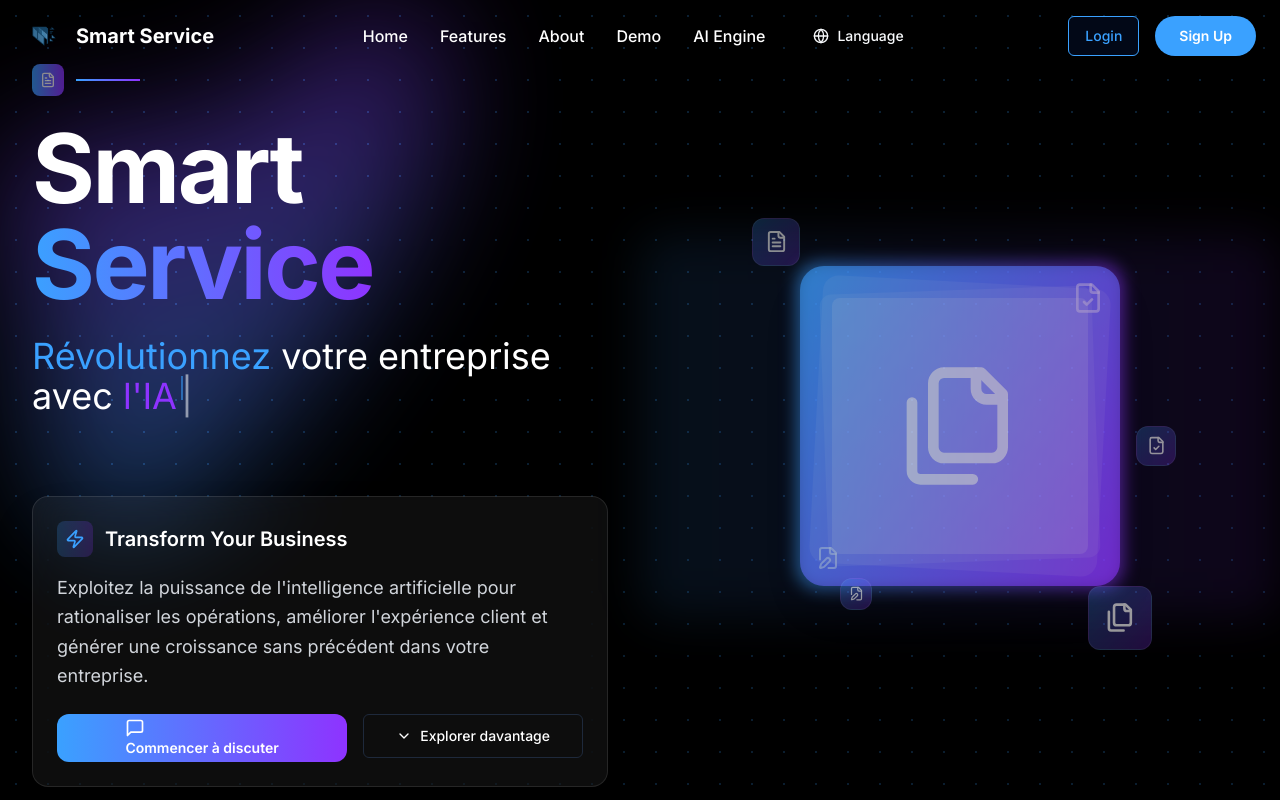
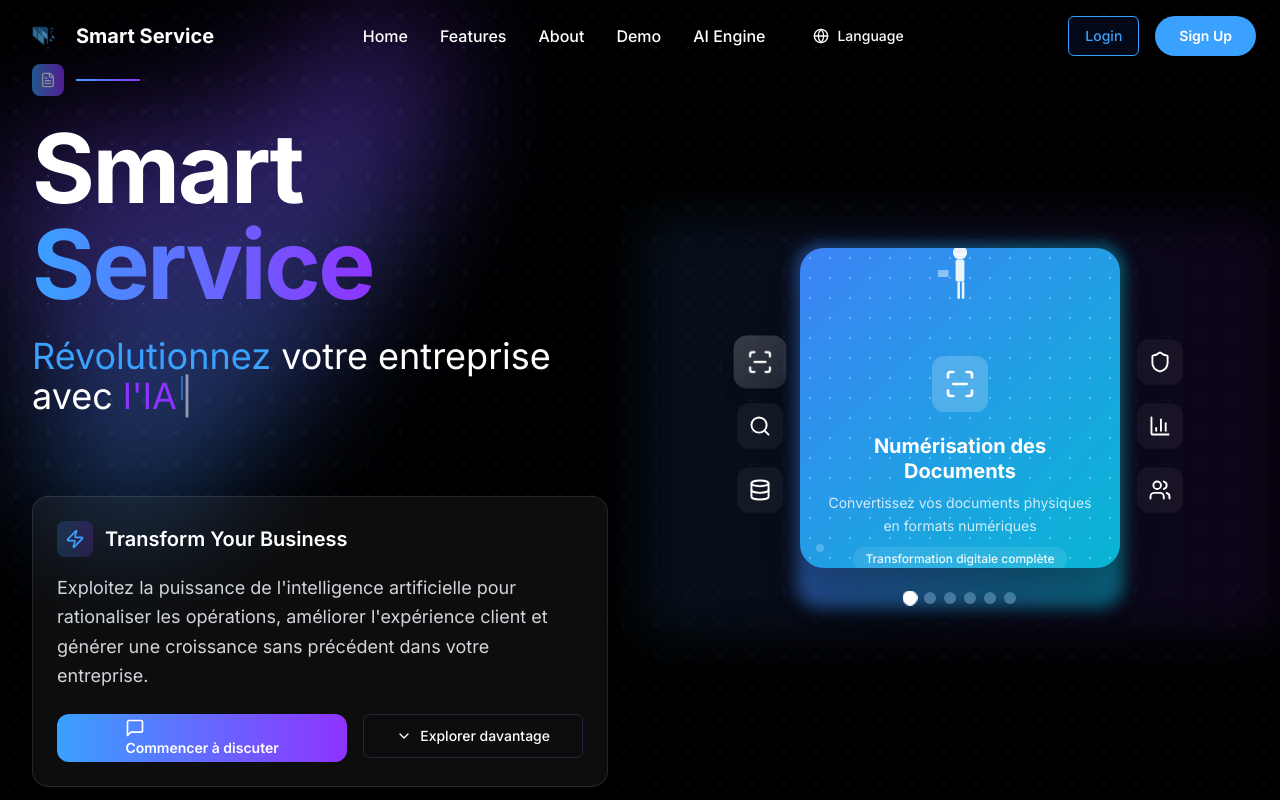
Before and after one commit to smart20718/smartservice, a React (Vite) app: page / in a window 1280 px wide. Shown: the top 800 px of the page. Built offline with nearby package versions, Linux system fonts and the light colour scheme.

Commit message:
new-HeroSection-Update

```diff
--- a/src/components/HeroSection.tsx
+++ b/src/components/HeroSection.tsx
@@ -1,4 +1,4 @@
-import { Play, ChevronDown, FileText, Zap, MessageSquare, Files, FileCheck, FileEdit } from "lucide-react";
+import { Play, ChevronDown, FileText, Zap, MessageSquare, Files, FileCheck, FileEdit, ScanLine, Database, Shield, Search, BarChart3, Users, User, UserCheck } from "lucide-react";
 import { useState, useEffect, useCallback, useMemo } from "react";
 
 // Mock components and hooks for demonstration
@@ -66,6 +66,130 @@ const TypewriterEffectSmooth = ({ words, className, cursorClassName }) => {
   );
 };
 
+// Human figure component
+const HumanFigure = ({ className, isActive, action }) => {
+  const baseClasses = `transition-all duration-700 ${isActive ? 'scale-110 opacity-100' : 'scale-100 opacity-70'}`;
+
+  return (
+    <div className={`${baseClasses} ${className}`}>
+      <svg viewBox="0 0 100 120" className="w-full h-full">
+        {/* Head */}
+        <circle cx="50" cy="15" r="8" fill="currentColor" className="drop-shadow-sm" />
+
+        {/* Body */}
+        <rect x="45" y="23" width="10" height="25" rx="2" fill="currentColor" />
+
+        {/* Arms */}
+        <rect
+          x="35" y="28" width="8" height="3" rx="1.5" fill="currentColor"
+          className={`origin-right transition-transform duration-500 ${
+            action === 'scanning' ? 'rotate-12 animate-pulse' :
+            action === 'typing' ? 'animate-bounce' :
+            action === 'organizing' ? 'rotate-45' : ''
+          }`}
+        />
+        <rect
+          x="57" y="28" width="8" height="3" rx="1.5" fill="currentColor"
+          className={`origin-left transition-transform duration-500 ${
+            action === 'scanning' ? '-rotate-12 animate-pulse' :
+            action === 'typing' ? 'animate-bounce' :
+            action === 'organizing' ? '-rotate-45' : ''
+          }`}
+        />
+
+        {/* Legs */}
+        <rect x="47" y="48" width="3" height="20" rx="1.5" fill="currentColor" />
+        <rect x="52" y="48" width="3" height="20" rx="1.5" fill="currentColor" />
+
+        {/* Interactive elements based on action */}
+        {action === 'scanning' && (
+          <g className="animate-pulse">
+            <rect x="25" y="35" width="12" height="8" rx="1" fill="white" opacity="0.8" />
+            <line x1="25" y1="37" x2="37" y2="37" stroke="currentColor" strokeWidth="0.5" />
+            <line x1="25" y1="39" x2="35" y2="39" stroke="currentColor" strokeWidth="0.5" />
+            <line x1="25" y1="41" x2="37" y2="41" stroke="currentColor" strokeWidth="0.5" />
+          </g>
+        )}
+
+        {action === 'typing' && (
+          <g>
+            <rect x="35" y="40" width="30" height="6" rx="1" fill="white" opacity="0.8" />
+            <rect x="37" y="42" width="2" height="2" rx="0.5" fill="currentColor" className="animate-pulse" />
+            <rect x="40" y="42" width="2" height="2" rx="0.5" fill="currentColor" />
+            <rect x="43" y="42" width="2" height="2" rx="0.5" fill="currentColor" />
+          </g>
+        )}
+
+        {action === 'organizing' && (
+          <g>
+            <rect x="65" y="25" width="8" height="10" rx="1" fill="white" opacity="0.9" className="animate-bounce" />
+            <rect x="68" y="38" width="8" height="10" rx="1" fill="white" opacity="0.7" />
+            <rect x="71" y="51" width="8" height="10" rx="1" fill="white" opacity="0.5" />
+          </g>
+        )}
+      </svg>
+    </div>
+  );
+};
+
+// Carousel data
+const carouselData = [
+  {
+    id: 1,
+    title: "Numérisation des Documents",
+    subtitle: "Convertissez vos documents physiques en formats numériques",
+    icon: ScanLine,
+    color: "from-blue-500 to-cyan-500",
+    action: "scanning",
+    description: "Transformation digitale complète"
+  },
+  {
+    id: 2,
+    title: "Reconnaissance OCR",
+    subtitle: "Extraction intelligente de texte à partir d'images",
+    icon: Search,
+    color: "from-purple-500 to-pink-500",
+    action: "typing",
+    description: "Technologie de pointe"
+  },
+  {
+    id: 3,
+    title: "Gestion Électronique",
+    subtitle: "Organisation et archivage automatisés",
+    icon: Database,
+    color: "from-green-500 to-emerald-500",
+    action: "organizing",
+    description: "Système intelligent"
+  },
+  {
+    id: 4,
+    title: "Sécurité des Données",
+    subtitle: "Protection avancée de vos informations",
+    icon: Shield,
+    color: "from-red-500 to-orange-500",
+    action: "scanning",
+    description: "Confidentialité garantie"
+  },
+  {
+    id: 5,
+    title: "Analyse & Reporting",
+    subtitle: "Insights et tableaux de bord en temps réel",
+    icon: BarChart3,
+    color: "from-indigo-500 to-purple-500",
+    action: "typing",
+    description: "Intelligence analytique"
+  },
+  {
+    id: 6,
+    title: "Collaboration d'Équipe",
+    subtitle: "Travail collaboratif sur vos documents",
+    icon: Users,
+    color: "from-teal-500 to-blue-500",
+    action: "organizing",
+    description: "Productivité collective"
+  }
+];
+
 // Mock translation object
 const mockTranslations = {
   landingPage: {
@@ -84,11 +208,12 @@ const mockTranslations = {
 };
 
 const HeroSection = () => {
-  const t = mockTranslations; // Mock useLanguage hook
+  const t = mockTranslations;
   const [isVisible, setIsVisible] = useState(false);
   const [scrollPosition, setScrollPosition] = useState(0);
   const [currentTitleIndex, setCurrentTitleIndex] = useState(0);
   const [isIntersecting, setIsIntersecting] = useState(false);
+  const [currentCarouselIndex, setCurrentCarouselIndex] = useState(0);
 
   // Memoize the typewriter words to prevent unnecessary recalculations
   const miniTitles = useMemo(() => {
@@ -107,7 +232,6 @@ const HeroSection = () => {
   // Optimized scroll handler with throttling
   const handleScroll = useCallback(() => {
     const scrollY = window.scrollY;
-    // Only update if scroll difference is significant to reduce re-renders
     if (Math.abs(scrollY - scrollPosition) > 2) {
       setScrollPosition(scrollY);
     }
@@ -148,16 +272,25 @@ const HeroSection = () => {
     if (heroElement) observer.observe(heroElement);
 
     // Title rotation with cleanup
-    const intervalId = setInterval(() => {
+    const titleIntervalId = setInterval(() => {
       setCurrentTitleIndex((prev) => (prev + 1) % miniTitles.length);
     }, 4000);
+
+    // Carousel rotation
+    const carouselIntervalId = setInterval(() => {
+      setCurrentCarouselIndex((prev) => (prev + 1) % carouselData.length);
+    }, 3000);
 
     return () => {
       window.removeEventListener('scroll', throttledScroll);
       observer.disconnect();
-      clearInterval(intervalId);
+      clearInterval(titleIntervalId);
+      clearInterval(carouselIntervalId);
     };
   }, [handleScroll, miniTitles.length]);
+
+  const currentCarouselItem = carouselData[currentCarouselIndex];
+  const IconComponent = currentCarouselItem.icon;
 
   return (
     <section
@@ -166,7 +299,7 @@ const HeroSection = () => {
       role="banner"
       aria-label="Hero section"
     >
-      {/* Background effects with reduced motion for accessibility */}
+      {/* Background effects */}
       <div className="absolute inset-0" aria-hidden="true">
         <svg
           className="blur-3xl filter opacity-70 motion-safe:animate-pulse"
@@ -210,7 +343,7 @@ const HeroSection = () => {
               <div className="h-0.5 w-16 bg-gradient-to-r from-[#3AA1FF] to-[#8E33FF]" />
             </div>
 
-            {/* Main heading with better typography */}
+            {/* Main heading */}
             <h1 className="text-5xl font-bold text-white sm:text-6xl lg:text-7xl xl:text-8xl tracking-tight leading-none">
               Smart{' '}
               <span className="relative inline-block">
@@ -221,7 +354,7 @@ const HeroSection = () => {
               </span>
             </h1>
 
-            {/* Typewriter effect with consistent height */}
+            {/* Typewriter effect */}
             <div className="mt-6 min-h-[80px] sm:min-h-[96px] lg:min-h-[112px]">
               {isIntersecting && (
                 <TypewriterEffectSmooth
@@ -245,7 +378,7 @@ const HeroSection = () => {
                 {t.landingPage.hero.subtitle}
               </p>
 
-              {/* Improved button layout */}
+              {/* Button layout */}
               <div className="flex flex-col sm:flex-row gap-4">
                 <Button
                   asChild
@@ -273,62 +406,118 @@ const HeroSection = () => {
             </div>
           </div>
 
-          {/* Enhanced logo section */}
-          <div className="relative" role="img" aria-label="Smart Service logo showcase">
+          {/* Enhanced carousel section */}
+          <div className="relative" role="img" aria-label="Smart Service features showcase">
             <div className="absolute -inset-8 rounded-3xl bg-gradient-to-r from-[#3AA1FF]/20 to-[#8E33FF]/20 blur-xl opacity-70 motion-safe:animate-pulse" />
+
             <div className="flex items-center justify-center">
               <div className="relative">
-                <div className="absolute -inset-1 bg-gradient-to-r from-[#3AA1FF] to-[#8E33FF] rounded-3xl blur opacity-50 motion-safe:animate-pulse" />
+                <div className={`absolute -inset-1 bg-gradient-to-r ${currentCarouselItem.color} rounded-3xl blur opacity-50 motion-safe:animate-pulse transition-all duration-1000`} />
 
-                {/* Main logo with optimized transform */}
+                {/* Main carousel container */}
                 <div
-                  className={`relative w-full max-w-md mx-auto motion-safe:animate-pulse transition-all duration-1000 ${isVisible ? 'opacity-100 scale-100' : 'opacity-0 scale-90'}`}
+                  className={`relative w-full max-w-md mx-auto transition-all duration-1000 ${isVisible ? 'opacity-100 scale-100' : 'opacity-0 scale-90'}`}
                   style={{
                     transform: `translateY(${scrollPosition * 0.02}px) rotateY(${scrollPosition * 0.01}deg)`
                   }}
                 >
-                  <div className="w-80 h-80 bg-gradient-to-br from-[#3AA1FF] to-[#8E33FF] rounded-3xl flex items-center justify-center shadow-2xl relative overflow-hidden">
-                    {/* Document stack background effect */}
-                    <div className="absolute inset-4 bg-white/10 rounded-2xl transform rotate-3"></div>
-                    <div className="absolute inset-6 bg-white/10 rounded-xl transform -rotate-2"></div>
-                    <div className="absolute inset-8 bg-white/20 rounded-lg"></div>
+                  <div className={`w-80 h-80 bg-gradient-to-br ${currentCarouselItem.color} rounded-3xl flex flex-col items-center justify-center shadow-2xl relative overflow-hidden transition-all duration-1000`}>
 
-                    {/* Main document icon */}
-                    <Files className="w-32 h-32 text-white relative z-10" />
+                    {/* Background pattern */}
+                    <div className="absolute inset-0 bg-white/5 bg-[radial-gradient(white_1px,transparent_1px)] [background-size:20px_20px] opacity-30"></div>
 
-                    {/* Floating document elements */}
-                    <div className="absolute top-4 right-4 text-white/60">
-                      <FileCheck className="w-8 h-8" />
+                    {/* Content container */}
+                    <div className="relative z-10 text-center p-6">
+
+                      {/* Human figure */}
+                      <div className="mb-4 mx-auto w-20 h-24 text-white/90">
+                        <HumanFigure
+                          isActive={true}
+                          action={currentCarouselItem.action}
+                          className="w-full h-full"
+                        />
+                      </div>
+
+                      {/* Main icon */}
+                      <div className="mb-4 p-3 bg-white/20 rounded-xl inline-block backdrop-blur-sm">
+                        <IconComponent className="w-8 h-8 text-white" />
+                      </div>
+
+                      {/* Title and description */}
+                      <h3 className="text-xl font-bold text-white mb-2 leading-tight">
+                        {currentCarouselItem.title}
+                      </h3>
+                      <p className="text-white/80 text-sm mb-2 leading-relaxed">
+                        {currentCarouselItem.subtitle}
+                      </p>
+                      <div className="inline-block px-3 py-1 bg-white/10 rounded-full text-xs text-white/90 font-medium">
+                        {currentCarouselItem.description}
+                      </div>
                     </div>
-                    <div className="absolute bottom-4 left-4 text-white/60">
-                      <FileEdit className="w-6 h-6" />
-                    </div>
+
+                    {/* Decorative elements */}
+                    <div className="absolute top-4 right-4 w-3 h-3 bg-white/30 rounded-full animate-ping"></div>
+                    <div className="absolute bottom-4 left-4 w-2 h-2 bg-white/40 rounded-full animate-pulse"></div>
                   </div>
                 </div>
 
-                {/* Floating decorative elements */}
-                {[
-                  { top: '-3rem', left: '-3rem', delay: '0.2s', size: 'w-12 h-12', icon: FileText },
-                  { bottom: '-4rem', right: '-2rem', delay: '0.7s', size: 'w-16 h-16', icon: Files },
-                  { top: '50%', right: '-3.5rem', delay: '1.2s', size: 'w-10 h-10', icon: FileCheck },
-                  { bottom: '-1.5rem', left: '2.5rem', delay: '0.5s', size: 'w-8 h-8', icon: FileEdit }
-                ].map((item, index) => {
-                  const IconComponent = item.icon;
-                  return (
-                    <div
+                {/* Carousel indicators */}
+                <div className="flex justify-center mt-6 space-x-2">
+                  {carouselData.map((_, index) => (
+                    <button
                       key={index}
-                      className={`absolute ${item.size} motion-safe:animate-pulse opacity-60`}
-                      style={{
-                        ...Object.fromEntries(Object.entries(item).filter(([key]) => ['top', 'left', 'bottom', 'right'].includes(key))),
-                        animationDelay: item.delay
-                      }}
-                    >
-                      <div className="w-full h-full bg-gradient-to-br from-[#3AA1FF]/40 to-[#8E33FF]/40 rounded-xl flex items-center justify-center backdrop-blur-sm border border-white/10">
-                        <IconComponent className="w-1/2 h-1/2 text-white" />
+                      className={`w-3 h-3 rounded-full transition-all duration-300 ${
+                        index === currentCarouselIndex
+                          ? 'bg-white scale-125'
+                          : 'bg-white/40 hover:bg-white/60'
+                      }`}
+                      onClick={() => setCurrentCarouselIndex(index)}
+                      aria-label={`Go to slide ${index + 1}`}
+                    />
+                  ))}
+                </div>
+
+                {/* Feature preview cards */}
+                <div className="absolute -left-16 top-1/2 transform -translate-y-1/2 space-y-4 hidden lg:block">
+                  {carouselData.slice(0, 3).map((item, index) => {
+                    const ItemIcon = item.icon;
+                    const isActive = index === currentCarouselIndex;
+                    return (
+                      <div
+                        key={item.id}
+                        className={`w-12 h-12 rounded-xl flex items-center justify-center transition-all duration-500 cursor-pointer ${
+                          isActive
+                            ? 'bg-gradient-to-br from-white/20 to-white/10 scale-110 shadow-lg'
+                            : 'bg-white/5 hover:bg-white/10 scale-95'
+                        }`}
+                        onClick={() => setCurrentCarouselIndex(index)}
+                      >
+                        <ItemIcon className={`w-6 h-6 text-white transition-all duration-300 ${isActive ? 'animate-pulse' : ''}`} />
                       </div>
-                    </div>
-                  );
-                })}
+                    );
+                  })}
+                </div>
+
+                <div className="absolute -right-16 top-1/2 transform -translate-y-1/2 space-y-4 hidden lg:block">
+                  {carouselData.slice(3, 6).map((item, index) => {
+                    const ItemIcon = item.icon;
+                    const actualIndex = index + 3;
+                    const isActive = actualIndex === currentCarouselIndex;
+                    return (
+                      <div
+                        key={item.id}
+                        className={`w-12 h-12 rounded-xl flex items-center justify-center transition-all duration-500 cursor-pointer ${
+                          isActive
+                            ? 'bg-gradient-to-br from-white/20 to-white/10 scale-110 shadow-lg'
+                            : 'bg-white/5 hover:bg-white/10 scale-95'
+                        }`}
+                        onClick={() => setCurrentCarouselIndex(actualIndex)}
+                      >
+                        <ItemIcon className={`w-6 h-6 text-white transition-all duration-300 ${isActive ? 'animate-pulse' : ''}`} />
+                      </div>
+                    );
+                  })}
+                </div>
               </div>
             </div>
           </div>
```
